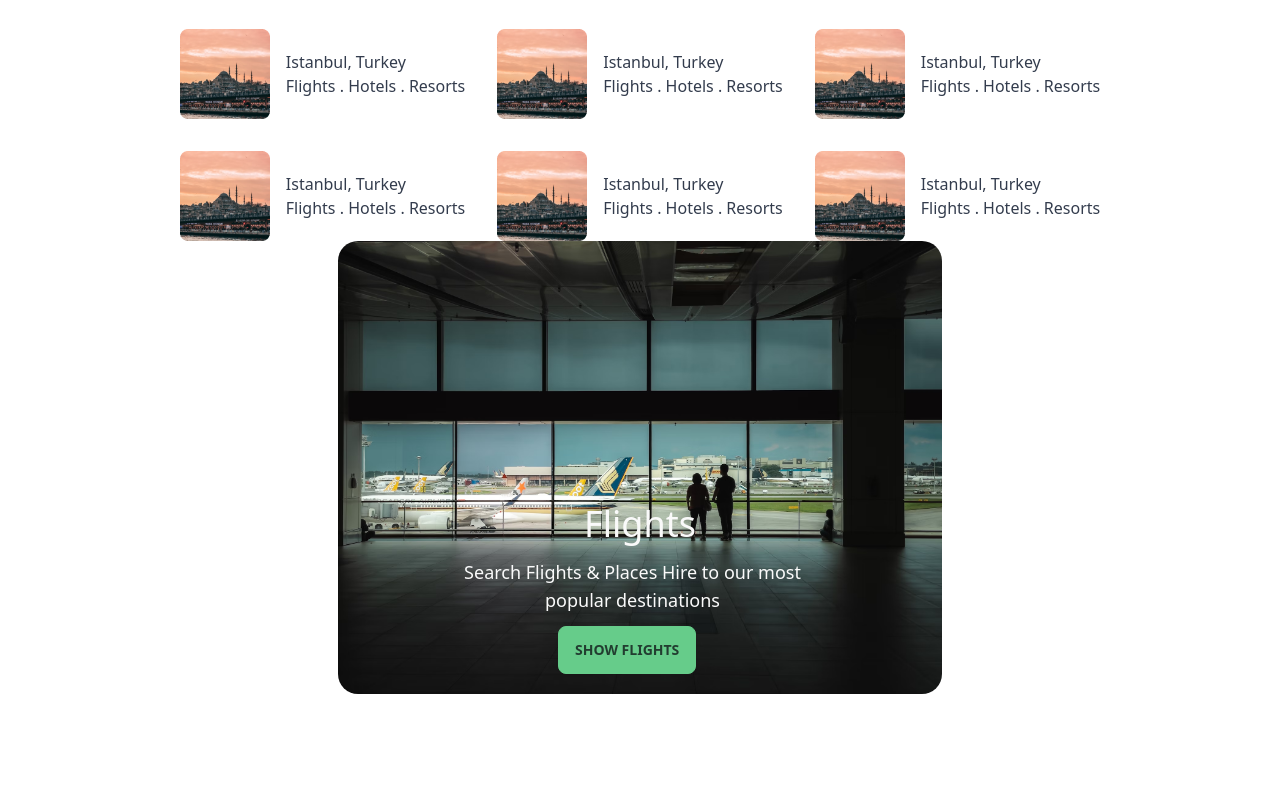
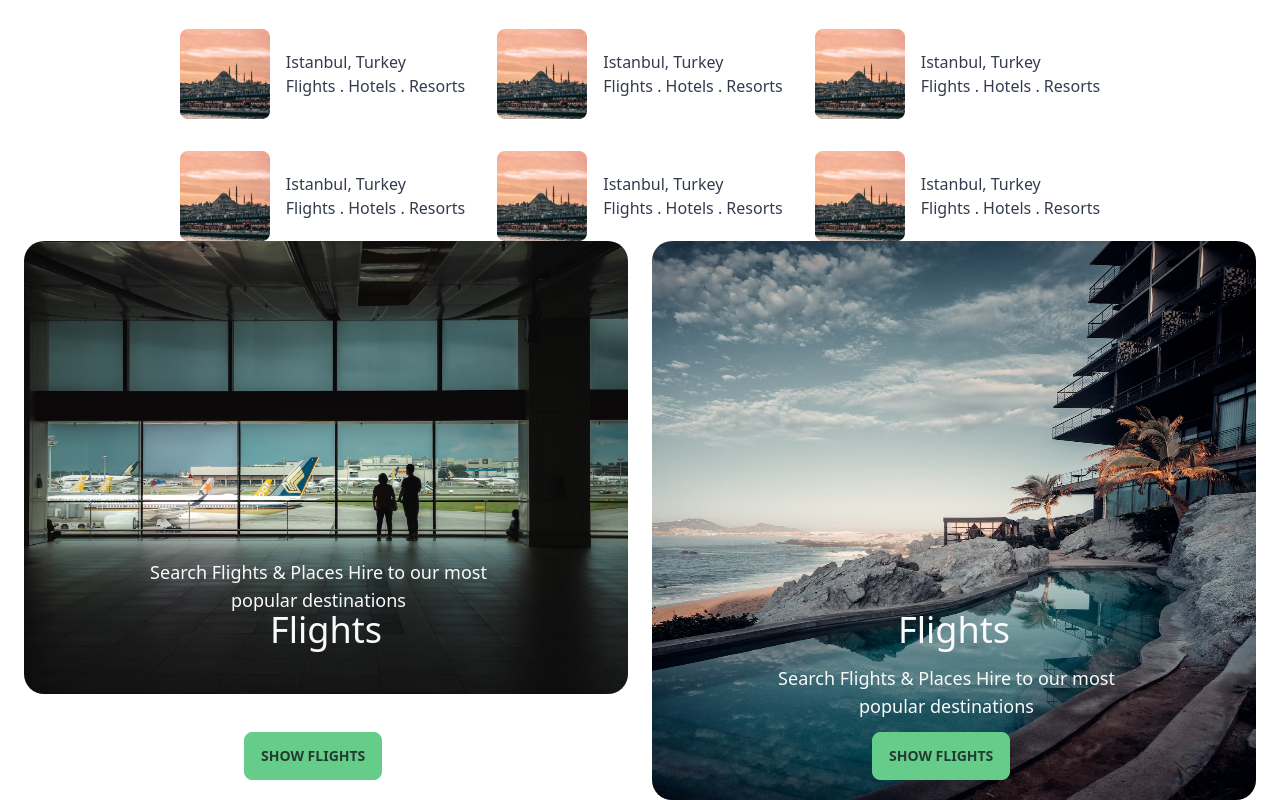
Before and after one commit to kingkwongsta/Golobe-Travel-Agency, a Next.js app: page / in a window 1280 px wide. Shown: the part 501-1301 px from the top of the page. Before the commit the page ends 1195 px from the top, so only its background shows below. Built offline with nearby package versions, Linux system fonts and the light colour scheme.

Commit message:
added two travel cards

```diff
--- a/src/components/travelcard.jsx
+++ b/src/components/travelcard.jsx
@@ -4,6 +4,8 @@ import stayCard from "./../../public/staycard.avif";
 
 export default function TravelCard() {
   return (
+    <div className="flex flex-row gap-[24px]">
+      {/* // TRAVEL CARD */}
       <div className="relative">
         <Image
           className="max-w-[604px] max-h-[559px] rounded-[20px]"
@@ -24,5 +26,27 @@ export default function TravelCard() {
           Show Flights
         </button>
       </div>
+      {/* // STAY CARD */}
+      <div className="relative">
+        <Image
+          className="max-w-[604px] max-h-[559px] rounded-[20px]"
+          src={stayCard}
+          width={604}
+          height={559}
+          alt="flight bgd"
+        />
+        <h2 className="absolute bottom-[150px] w-full text-center text-4xl text-neutral-50">
+          Flights
+        </h2>
+        <div className="absolute w-full max-w-[389px]">
+          <p className="absolute bottom-[80px] left-[100px] w-full text-center text-lg text-neutral-50">
+            Search Flights & Places Hire to our most popular destinations
+          </p>
+        </div>
+        <button className="absolute bottom-[20px] left-[220px] btn btn-primary">
+          Show Flights
+        </button>
+      </div>
+    </div>
   );
 }
```
Lines whose indentation alone changed are shown as unchanged.
